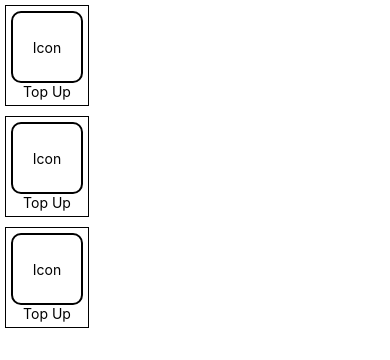
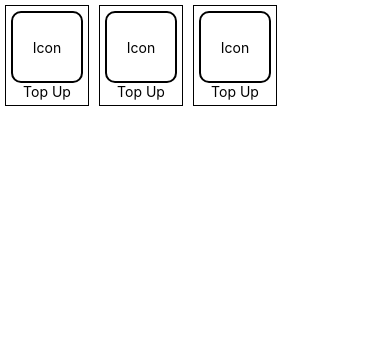
Before and after one commit to faisol35/MyProject, a React Native app: screen / in a window 390 px wide. Shown: the top 360 px of the page. Built offline with nearby package versions, Linux system fonts and the light colour scheme.

Commit message:
menambahkan hosizontal

```diff
--- a/src/screens/Beranda.jsx
+++ b/src/screens/Beranda.jsx
@@ -14,6 +14,7 @@ const Beranda = () => {
       <FlatList
         data={Data}
         renderItem={({item}) => <MenuIcon label={item.label} />}
+        horizontal={true}
       />
     </View>
   );
```
